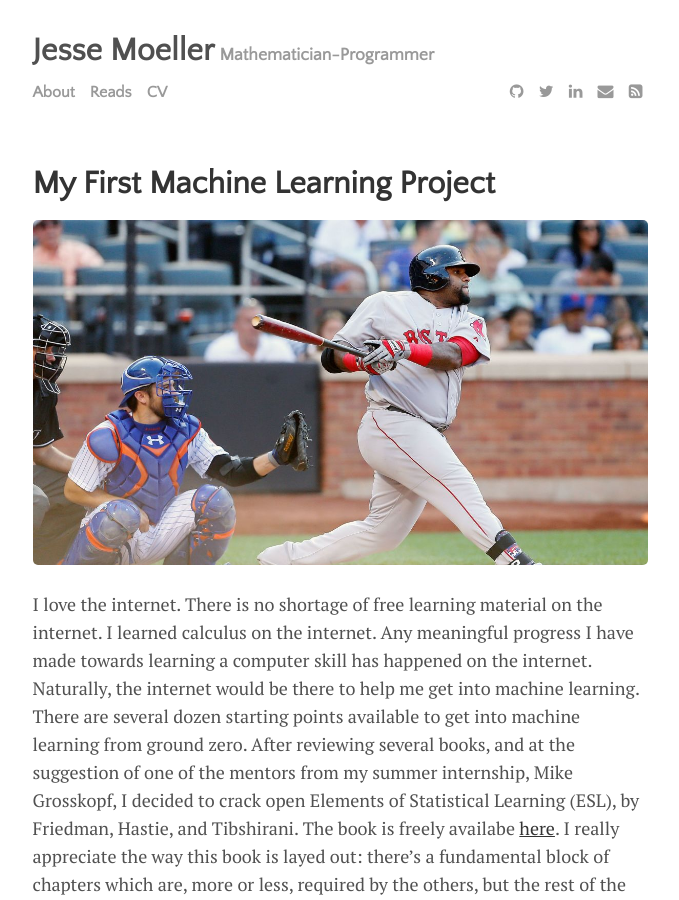
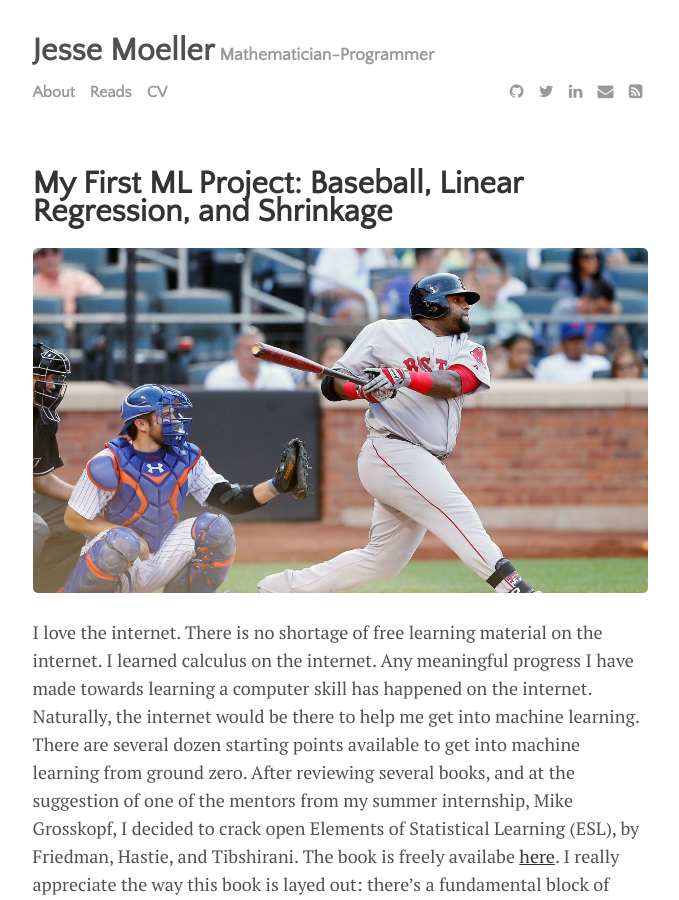
Before and after one commit to Jesse-Moeller/Jesse-Moeller.github.io, a Jekyll site: the page built from _posts/2020-10-02-My-First-Machine-Learning-Project.md, in a window 1280 px wide and 900 px high. Shown: the whole window, without its empty margins (300-979 px from the left). Built offline with Jekyll 4.4.1, drawn with Linux system fonts in a browser that asks for light colours; formulas are drawn with MathJax 3.

Commit message:
Update 2020-10-02-My-First-Machine-Learning-Project.md

```diff
--- a/_posts/2020-10-02-My-First-Machine-Learning-Project.md
+++ b/_posts/2020-10-02-My-First-Machine-Learning-Project.md
@@ -1,6 +1,6 @@
 ---
 layout: post
-title: "My First Machine Learning Project"
+title: "My First ML Project: Baseball, Linear Regression, and Shrinkage"
 author: "Jesse Moeller"
 categories: journal
 tags: []
```
